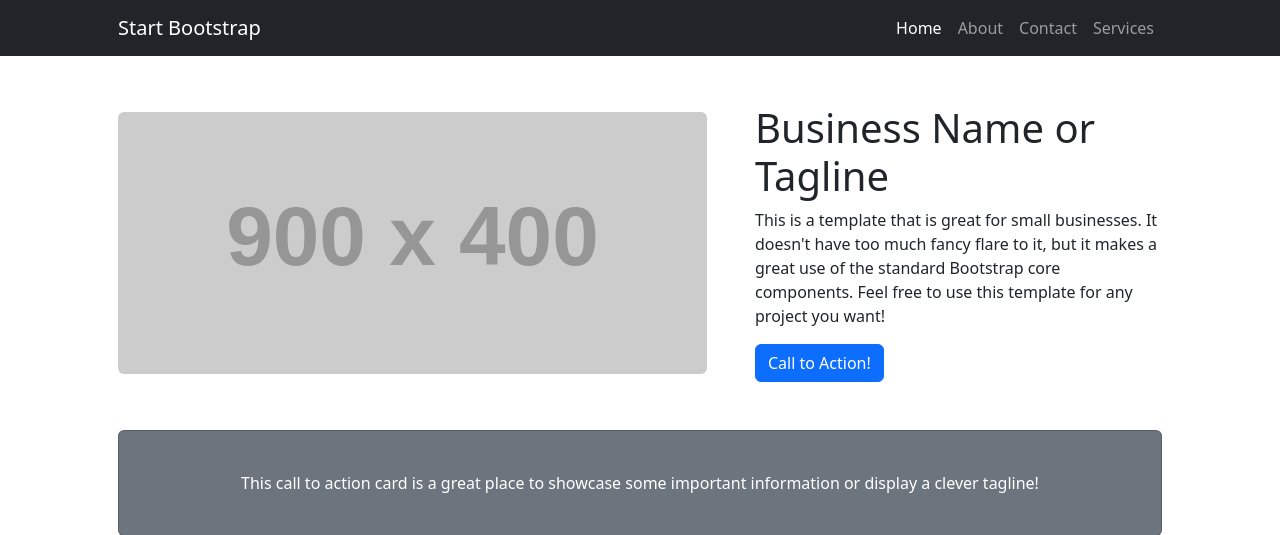
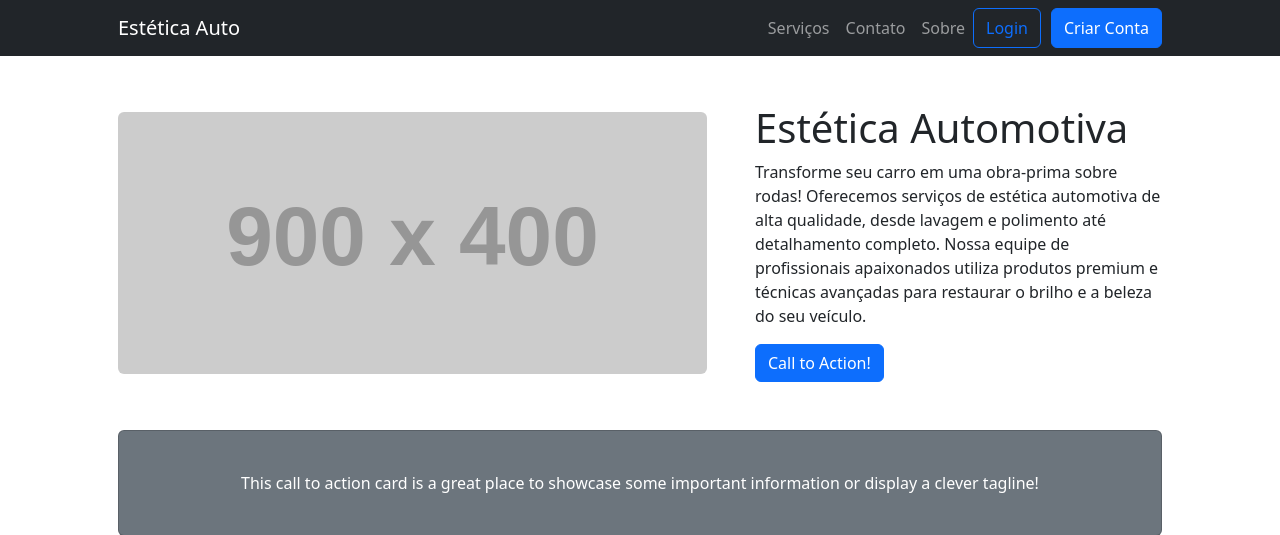
Before and after one commit to Guimagabriel/estetica-automotiva, a PHP site: page /meu_projeto/ in a window 1280 px wide. Shown: the top 535 px of the page. Run offline with PHP 8.4, Linux system fonts and the light colour scheme; grey boxes labelled with a size stand in for pictures from a placeholder-image service; some libraries are stand-ins or nearby versions.

Commit message:
style: ajustando nomes e infos basicas da pagina inicial

```diff
--- a/public/index.php
+++ b/public/index.php
@@ -5,24 +5,26 @@
         <meta name="viewport" content="width=device-width, initial-scale=1, shrink-to-fit=no" />
         <meta name="description" content="" />
         <meta name="author" content="" />
-        <title>Small Business - Start Bootstrap Template</title>
+        <title>Estética Auto</title>
         <!-- Favicon-->
-        <link rel="icon" type="image/x-icon" href="assets/favicon.ico" />
+        <link rel="icon" type="image/x-icon" href="/resources/assets/favicon.ico" />
         <!-- Core theme CSS (includes Bootstrap)-->
-        <link href="css/styles.css" rel="stylesheet" />
+        <link href="/resources/css/styles.css" rel="stylesheet" />
     </head>
     <body>
         <!-- Responsive navbar-->
         <nav class="navbar navbar-expand-lg navbar-dark bg-dark">
             <div class="container px-5">
-                <a class="navbar-brand" href="#!">Start Bootstrap</a>
-                <button class="navbar-toggler" type="button" data-bs-toggle="collapse" data-bs-target="#navbarSupportedContent" aria-controls="navbarSupportedContent" aria-expanded="false" aria-label="Toggle navigation"><span class="navbar-toggler-icon"></span></button>
+                <a class="navbar-brand" href="index.php">Estética Auto</a>
                 <div class="collapse navbar-collapse" id="navbarSupportedContent">
-                    <ul class="navbar-nav ms-auto mb-2 mb-lg-0">
-                        <li class="nav-item"><a class="nav-link active" aria-current="page" href="#!">Home</a></li>
-                        <li class="nav-item"><a class="nav-link" href="#!">About</a></li>
-                        <li class="nav-item"><a class="nav-link" href="#!">Contact</a></li>
-                        <li class="nav-item"><a class="nav-link" href="#!">Services</a></li>
+                    <ul class="navbar-nav ms-auto mb-2 mb-lg-0 d-flex justify-content-between">
+                        <li class="nav-item"><a class="nav-link" href="#!">Serviços</a></li>
+                        <li class="nav-item"><a class="nav-link" href="#!">Contato</a></li>
+                        <li class="nav-item"><a class="nav-link" href="#!">Sobre</a></li>
+                        <li class="nav-item d-flex" style="gap: 10px;">
+                        <button type="button" class="btn btn-outline-primary">Login</button>
+                        <button type="button" class="btn btn-primary">Criar Conta</button>
+                        </li>
                     </ul>
                 </div>
             </div>
@@ -33,8 +35,8 @@
             <div class="row gx-4 gx-lg-5 align-items-center my-5">
                 <div class="col-lg-7"><img class="img-fluid rounded mb-4 mb-lg-0" src="https://dummyimage.com/900x400/dee2e6/6c757d.jpg" alt="..." /></div>
                 <div class="col-lg-5">
-                    <h1 class="font-weight-light">Business Name or Tagline</h1>
-                    <p>This is a template that is great for small businesses. It doesn't have too much fancy flare to it, but it makes a great use of the standard Bootstrap core components. Feel free to use this template for any project you want!</p>
+                    <h1 class="font-weight-light">Estética Automotiva</h1>
+                    <p>Transforme seu carro em uma obra-prima sobre rodas! Oferecemos serviços de estética automotiva de alta qualidade, desde lavagem e polimento até detalhamento completo. Nossa equipe de profissionais apaixonados utiliza produtos premium e técnicas avançadas para restaurar o brilho e a beleza do seu veículo.</p>
                     <a class="btn btn-primary" href="#!">Call to Action!</a>
                 </div>
             </div>
@@ -80,6 +82,6 @@
         <!-- Bootstrap core JS-->
         <script src="https://cdn.jsdelivr.net/npm/bootstrap@5.2.3/dist/js/bootstrap.bundle.min.js"></script>
         <!-- Core theme JS-->
-        <script src="js/scripts.js"></script>
+        <script src="/resources/js/scripts.js"></script>
     </body>
 </html>
```
